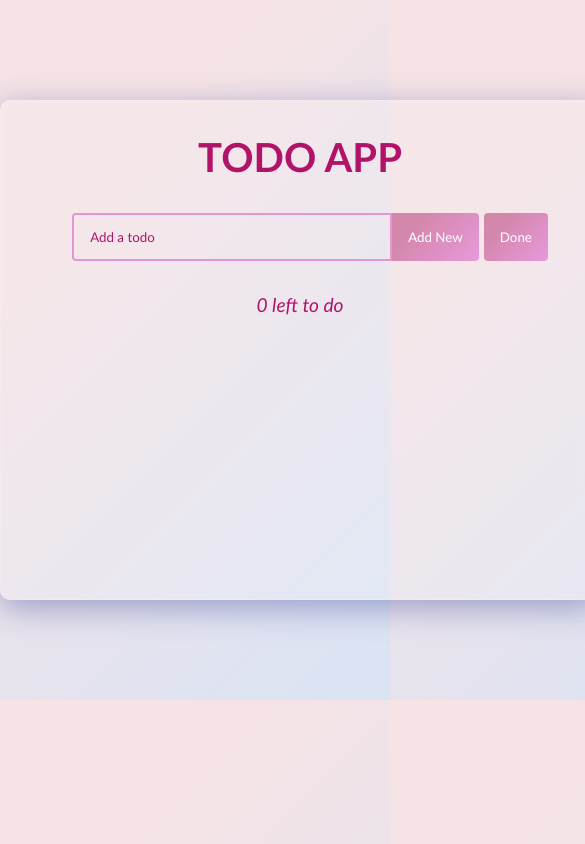
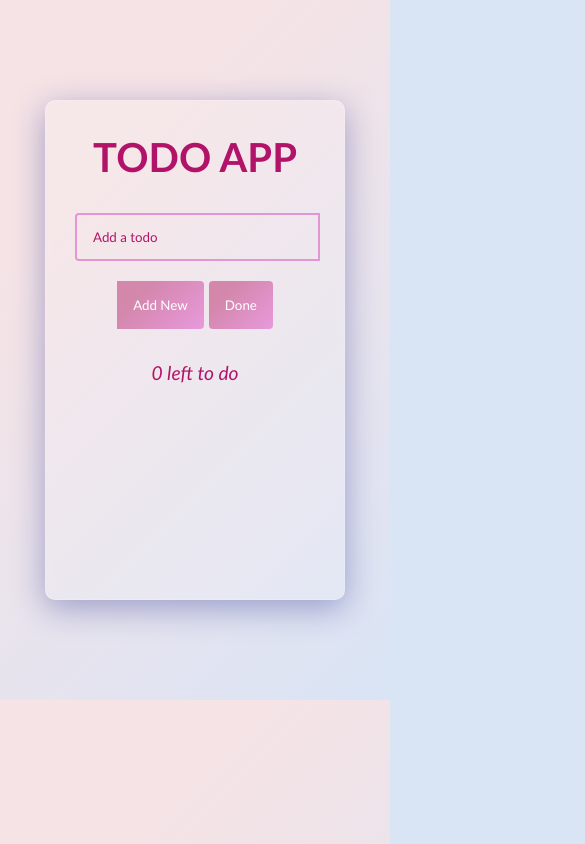
Before and after one commit to VCorak/react-todo, a React (Create React App) app in the folder todo/: page / in a window 390 px wide. Shown: the whole page, 585 px wide, since content can reach past the window. Built offline with nearby package versions, Linux system fonts and the light colour scheme.

Commit message:
Finnaly css for every row different colorgit add src/App.css src/Todo.js!

```diff
--- a/todo/src/App.css
+++ b/todo/src/App.css
@@ -6,13 +6,6 @@
     'Lucida Sans', Arial, sans-serif;
 }
 
-/*body {
-    background: linear-gradient(
-            90deg,
-            rgba(48, 16, 255, 1) 0%,
-            rgba(100, 115, 255, 1) 100%
-    );
-}*/
 
 body {
     background-color: #d9e4f5;
@@ -30,7 +23,9 @@ body {
     z-index: -1;
     background-color: #fbb034;
     background-image: linear-gradient(315deg, #fbb034 0%, #ffdd00 74%);
+
 }
+
 
 .circle-two {
     position: absolute;
@@ -42,6 +37,7 @@ body {
     z-index: -1;
     background-color: #fbb034;
     background-image: linear-gradient(315deg, #fbb034 0%, #ffdd00 74%);
+
 }
 
 .circle-three {
@@ -54,6 +50,7 @@ body {
     z-index: -1;
     background-color: #fbb034;
     background-image: linear-gradient(315deg, #fbb034 0%, #ffdd00 74%);
+
 }
 
 @media (max-width: 740px)
@@ -139,11 +136,6 @@ h1 {
     margin-bottom: 20px;
 }
 
-.print-container {
-    display: flex;
-    flex-direction: row;
-    position: relative;
-}
 
 .print-row {
     display: flex;
@@ -157,12 +149,42 @@ h1 {
     width: 90%;
 }
 
+.print-row:nth-child(4n + 1) {
+    background-color: #7ee8fa;
+    background-image: linear-gradient(315deg, #7ee8fa 0%, #80ff72 74%);
+}
+
+.print-row:nth-child(4n + 2) {
+    background-color: #ffac81;
+    background-image: linear-gradient(315deg, #ffac81 0%, #ff928b 74%);
+}
+
+.print-row:nth-child(4n + 3) {
+    background-color: #eec0c6;
+    background-image: linear-gradient(315deg, #eec0c6 0%, #7ee8fa 74%);
+
+}
+
 .checkbox {
     margin-right: 10px;
 }
 
-@media screen and (min-width: 800px) {
+@media screen and (max-width: 600px) {
     .todo-app {
-        max-width: 500px;
+        max-width: 300px;
+    }
+    .todo-input {
+        width: 245px;
+        margin-right: 15px;
+    }
+
+    .add-todo-button, .clear-todo-button {
+        margin-top: 20px;
     }
 }
+
+@media screen and (min-width: 601px) {
+    .todo-app {
+        max-width: 600px;
+    }
+}
--- a/todo/src/Todo.js
+++ b/todo/src/Todo.js
@@ -7,12 +7,10 @@ function Todo({ todo, toggleTodo }) { /* passing out todo element */ /* printing
     }
 
     return ( /* printing out todo */
-        <div className='print-container'>
             <div className='print-row'>
                 <input type = "checkbox" checked={ todo.complete } onChange={handleTodoClick} className='checkbox' />
             { todo.name }
             </div>
-        </div>
     );
 };
 
```
